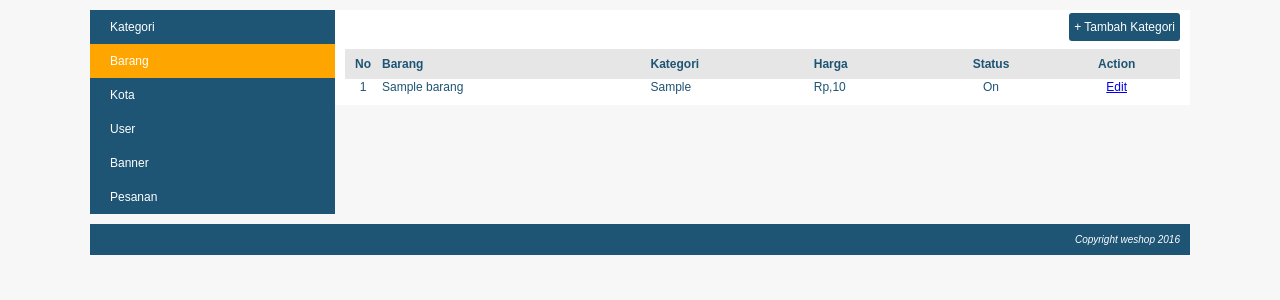
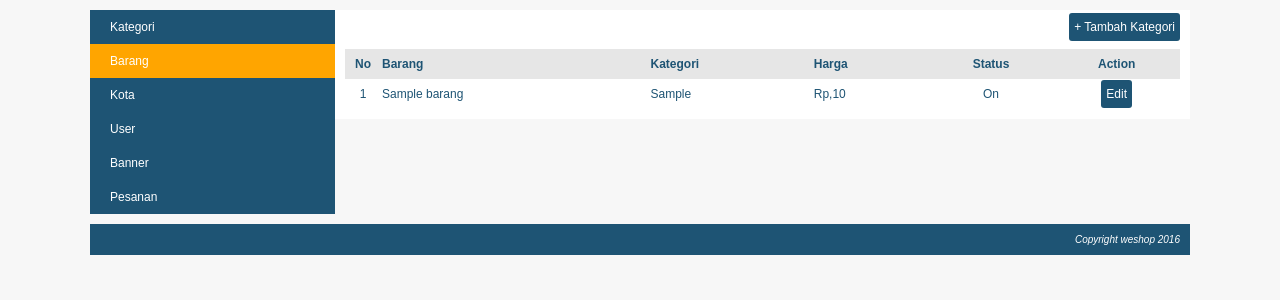
Before and after one commit to miftaahulkhoir/online-store, a PHP site: page /weshop/index.php?page=my_profile&module=barang&action=list in a window 1280 px wide. Shown: the part 110-410 px from the top of the page. Run offline with PHP 8.4, Linux system fonts and the light colour scheme; the visitor is signed in with stand-in values (Sample User, id 1); tables that the repository leaves empty hold one stand-in row (values such as "Sample post").

Commit message:
button edit

```diff
--- a/css/style.css
+++ b/css/style.css
@@ -168,6 +168,10 @@ body {
     text-align:  center;
 }
 
+.baris-isi {
+    height: 30px;
+}
+
 .kolom-nomor {
     text-align: center;
 }
@@ -195,7 +199,7 @@ body {
     margin-bottom: 15px;
 }
 
-#frame-tambah .tombol-action {
+.tombol-action {
     background: #1e5474;
     text-decoration: none;
     color: white;
--- a/modules/barang/list.php
+++ b/modules/barang/list.php
@@ -20,13 +20,13 @@
 
         $no = 1;
         while ($row = mysqli_fetch_assoc($query_barang)) {
-            echo "<tr>
+            echo "<tr class='baris-isi'>
                     <td class='kolom-nomor'>$no</td>
                     <td class='kiri'>$row[nama_barang]</td>
                     <td class='kiri'>$row[kategori]</td>
                     <td class='kiri'>".rupiah($row['harga'])."</td>
                     <td class='status'>$row[status]
-                    <td class='tengah'><a href='".BASE_URL."index.php?page=my_profile&module=barang&action=form&barang_id=$row[barang_id]'>Edit</a> </td>
+                    <td class='tengah'><a class='tombol-action' href='".BASE_URL."index.php?page=my_profile&module=barang&action=form&barang_id=$row[barang_id]'>Edit</a> </td>
 </tr>";
         $no++;
         }
--- a/modules/kategori/list.php
+++ b/modules/kategori/list.php
@@ -18,11 +18,11 @@
 
         $no = 1;
         while ($row = mysqli_fetch_assoc($query_kategori)) {
-            echo "<tr>
+            echo "<tr class='baris-isi'>
                     <td class='kolom-nomor'>$no</td>
                     <td class='kiri'>$row[kategori]</td>
                     <td class='status'>$row[status]</td>
-                    <td class='tengah'><a href='".BASE_URL."index.php?page=my_profile&module=kategori&action=form&kategori_id=$row[kategori_id]'>Edit</a> </td>
+                    <td class='tengah'><a class='tombol-action' href='".BASE_URL."index.php?page=my_profile&module=kategori&action=form&kategori_id=$row[kategori_id]'>Edit</a> </td>
 </tr>";
         $no++;
         }
```
